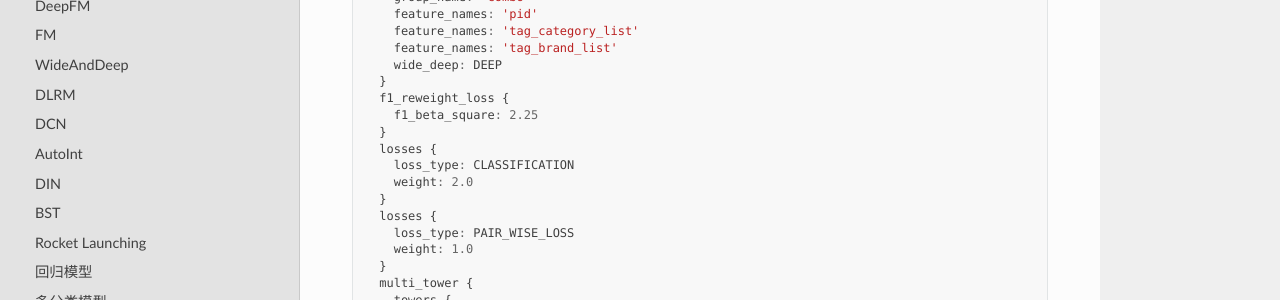
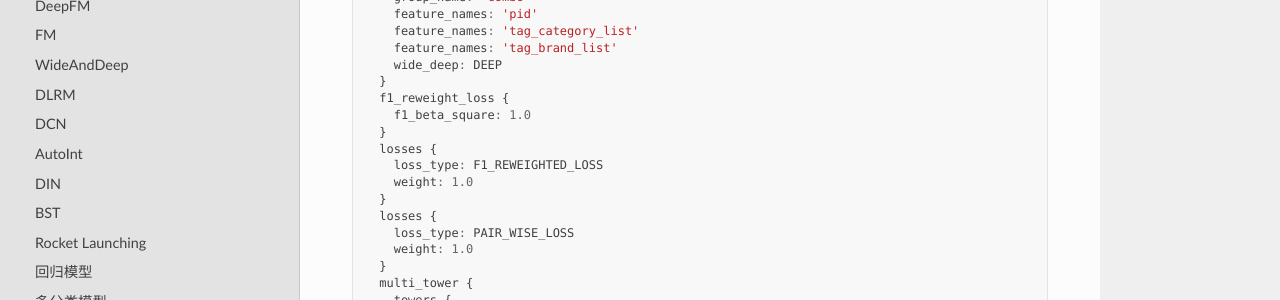
Before and after one commit to alibaba/EasyRec, a Sphinx documentation site: the page built from docs/source/models/multi_tower.md, in a window 1280 px wide and 900 px high, scrolled down 1067 px. Shown: the part 152-452 px from the top of the window. Built offline with Sphinx 7.4.7 and the Read the Docs theme 2.0.0, drawn with Linux system fonts in a browser that asks for light colours; the version number is read from the project's files by our own code.

Commit message:
[feat]: add f1 reweighted loss for multi tower model & make odpsRtpInput support extra input column, like 'sample_weight'

```diff
--- a/docs/source/models/multi_tower.md
+++ b/docs/source/models/multi_tower.md
@@ -36,11 +36,11 @@ model_config: {
     wide_deep: DEEP
   }
   f1_reweight_loss {
-    f1_beta_square: 2.25
+    f1_beta_square: 1.0
   }
   losses {
-    loss_type: CLASSIFICATION
-    weight: 2.0
+    loss_type: F1_REWEIGHTED_LOSS
+    weight: 1.0
   }
   losses {
     loss_type: PAIR_WISE_LOSS
```
